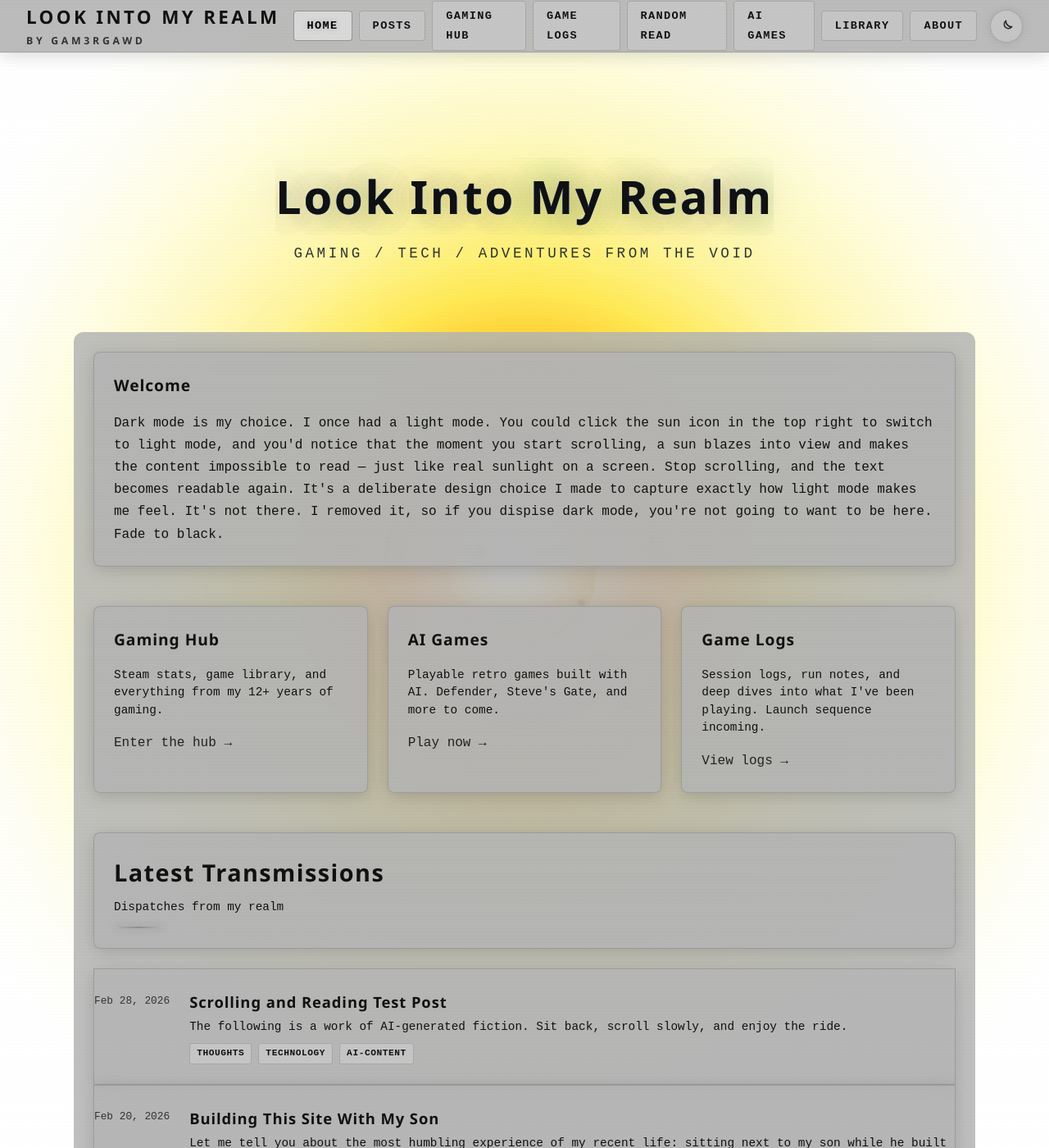
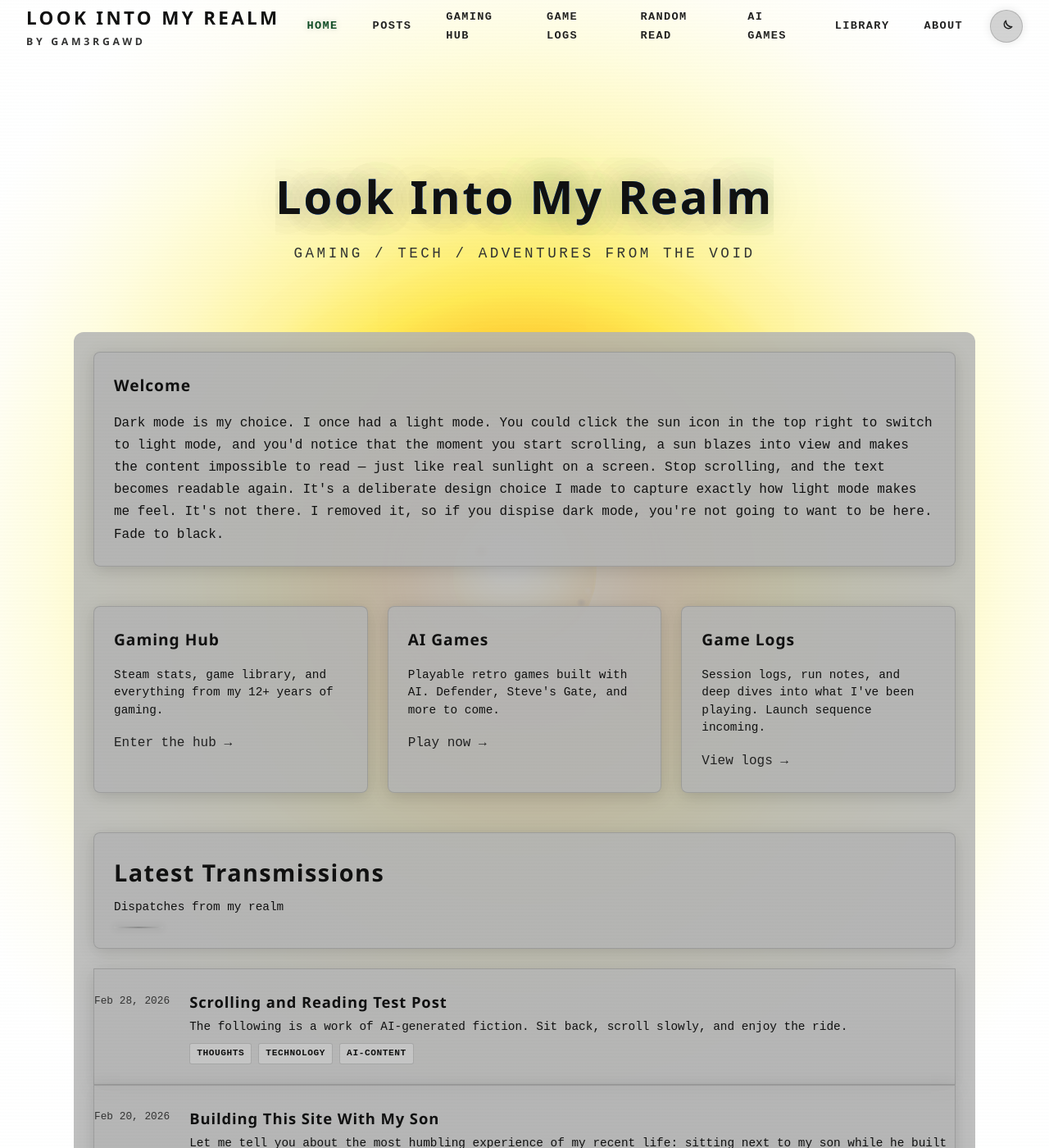
Before and after one commit to vitalnexus/blog, a Jekyll site: the page built from index.md, in a window 1280 px wide and 1400 px high. Shown: the whole window at 82% size. Built offline with Jekyll 4.4.1, drawn with Linux system fonts in a browser that asks for light colours.

Commit message:
fix: update site header and footer styles for improved aesthetics and consistency

```diff
--- a/assets/css/style.css
+++ b/assets/css/style.css
@@ -125,36 +125,84 @@
 
 /* Site Header - gray solid */
 [data-theme='light'] .site-header {
-  background: rgba(180, 180, 180, 0.9);
-  border-bottom: 1px solid rgba(100, 100, 100, 0.3);
-  box-shadow: 0 4px 20px rgba(0, 0, 0, 0.15);
-}
-
-/* Site Footer - gray solid */
+  background: transparent;
+  border-bottom: none;
+  box-shadow: none;
+  backdrop-filter: none;
+  -webkit-backdrop-filter: none;
+}
+
+/* Random Read page has a dark background — restore a dark header in light mode */
+[data-theme='light'] body:has(.parallax-page) .site-header {
+  background: rgba(0, 0, 0, 0.75);
+  border-bottom: 1px solid rgba(0, 255, 65, 0.15);
+  backdrop-filter: blur(12px);
+  -webkit-backdrop-filter: blur(12px);
+}
+
+[data-theme='light'] body:has(.parallax-page) .site-nav a {
+  color: #b0ffb0;
+}
+
+[data-theme='light'] body:has(.parallax-page) .site-nav a:hover {
+  color: #00FF41;
+  background: rgba(0, 255, 65, 0.12);
+  border-color: rgba(0, 255, 65, 0.35);
+  text-shadow: 0 0 8px rgba(0, 255, 65, 0.7), 0 0 16px rgba(0, 255, 65, 0.4);
+  box-shadow: 0 0 14px rgba(0, 255, 65, 0.25), inset 0 0 8px rgba(0, 255, 65, 0.08);
+}
+
+[data-theme='light'] body:has(.parallax-page) .site-nav a.active {
+  color: #7adf7a;
+}
+
+[data-theme='light'] body:has(.parallax-page) .site-logo {
+  color: #00FF41;
+  text-shadow: 0 0 20px rgba(0, 255, 65, 0.5);
+}
+
+[data-theme='light'] body:has(.parallax-page) .site-footer {
+  background: rgba(0, 0, 0, 0.6);
+  border-top: 1px solid rgba(0, 255, 65, 0.15);
+}
+
+[data-theme='light'] body:has(.parallax-page) .site-footer p {
+  color: #7adf7a;
+}
+
+/* Site Footer - blends into background */
 [data-theme='light'] .site-footer {
-  background: rgba(180, 180, 180, 0.9);
-  border-top: 1px solid rgba(100, 100, 100, 0.3);
+  background: transparent;
+  border-top: none;
 }
 
 /* Navigation links */
 [data-theme='light'] .site-nav a {
-  color: #111111;
-  background: rgba(200, 200, 200, 0.8);
-  border: 1px solid rgba(100, 100, 100, 0.3);
+  color: #222222;
+  background: transparent;
+  border: 1px solid transparent;
   font-weight: 600;
   text-shadow: none;
 }
 
-[data-theme='light'] .site-nav a:hover,
+[data-theme='light'] .site-nav a:hover {
+  color: #0a7a35;
+  background: rgba(10, 120, 53, 0.1);
+  border-color: rgba(10, 120, 53, 0.35);
+  text-shadow: 0 0 8px rgba(10, 180, 70, 0.7), 0 0 16px rgba(10, 180, 70, 0.4);
+  box-shadow: 0 0 14px rgba(10, 180, 70, 0.25), inset 0 0 8px rgba(10, 180, 70, 0.08);
+}
+
 [data-theme='light'] .site-nav a.active {
-  background: rgba(220, 220, 220, 0.95);
-  border-color: rgba(80, 80, 80, 0.5);
-  color: #000000;
+  color: #114d26;
+  background: transparent;
+  border-color: transparent;
 }
 
 /* Mobile nav dropdown */
 [data-theme='light'] .site-nav.open {
-  background: rgba(200, 200, 200, 0.98);
+  background: rgba(240, 245, 240, 0.97);
+  border: 1px solid rgba(10, 120, 53, 0.2);
 }
 
 /* Theme toggle button */
@@ -364,7 +412,8 @@
 }
 
 [data-theme='light'] .site-footer p {
-  color: #333333;
+  color: #444444;
+  text-shadow: none;
 }
 
 /* About page links */
```
